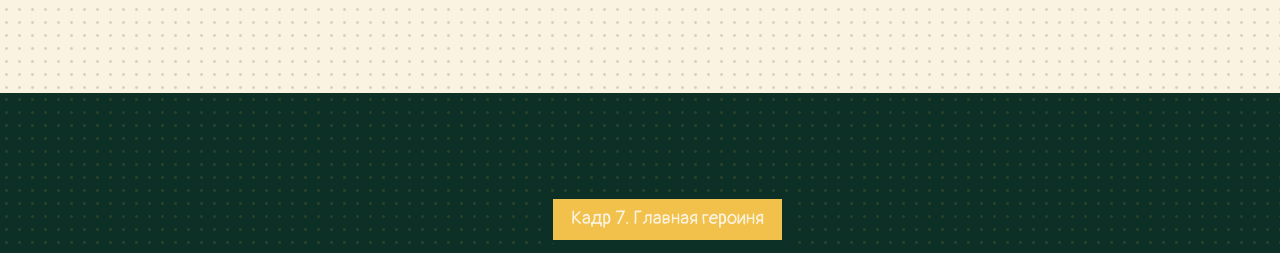
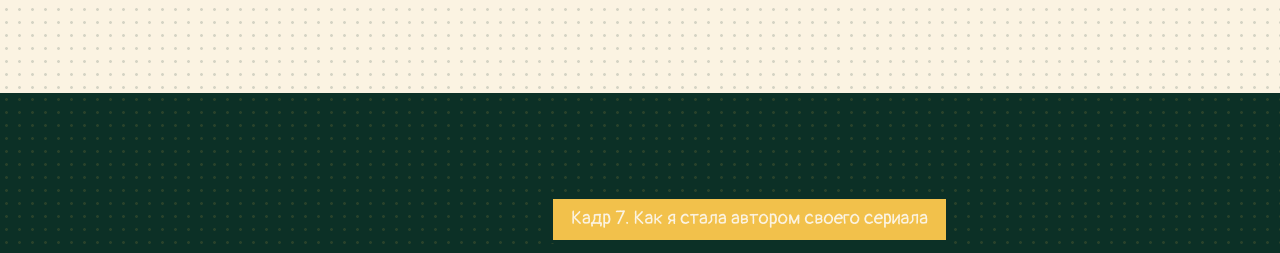
Before and after one commit to darterehina-design/mentalaudit, a plain HTML site: page index.html in a window 1280 px wide. Shown: the part 7537-7790 px from the top of the page. Drawn offline with Linux system fonts and the light colour scheme; a web font is replaced by a local one.

Commit message:
Кадр 7: подпись «Как я стала автором своего сериала»
Co-Authored-By: Claude Opus 5.5 <noreply@anthropic.com>
Claude-Session: https://claude.ai/code/session_01NeCSfTRnzhQxPtmGHHuWs2

```diff
--- a/index.html
+++ b/index.html
@@ -294,7 +294,7 @@
   <div class="wrap hero-grid">
     <div class="panel halftone hero-photo"><img src="images/daria-portrait-standing.jpg" alt="Портрет Дарьи Терёхиной" loading="lazy"></div>
     <div>
-      <span class="caption">Кадр 7. Главная героиня</span>
+      <span class="caption">Кадр 7. Как я стала автором своего сериала</span>
       <h2 style="margin:20px 0 22px">Дарья Терёхина. Коуч для переехавших.</h2>
       <p>Экономист, 18 лет опыта: своё агентство маркетинга в Красноярске, 4 года наставничества для бизнес-трекеров, клиенты из большой четвёрки. Снаружи — успех. Внутри — годы попыток починить себя: слишком много думаю, слишком много хочу, слишком всерьёз.</p>
       <p>Переезд снял регалии, и стало видно главное: у меня тревожная акцентуация характера. Я заранее вижу риски, докапываюсь до причин и чувствую людей. То, что я пыталась «починить», и есть мой рабочий инструмент. Так я стала коучем.</p>
```
